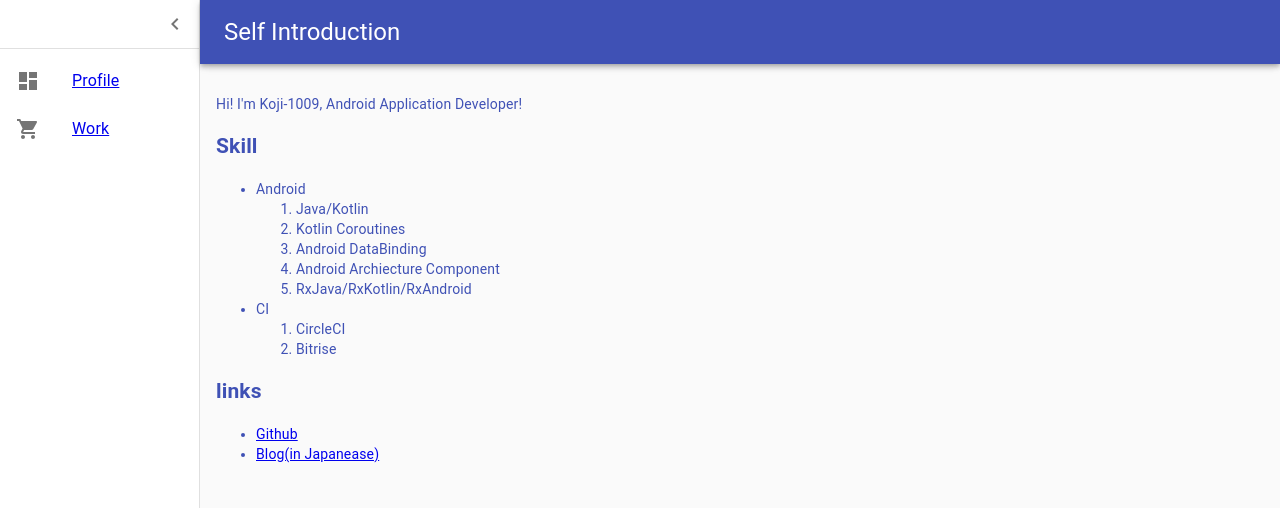
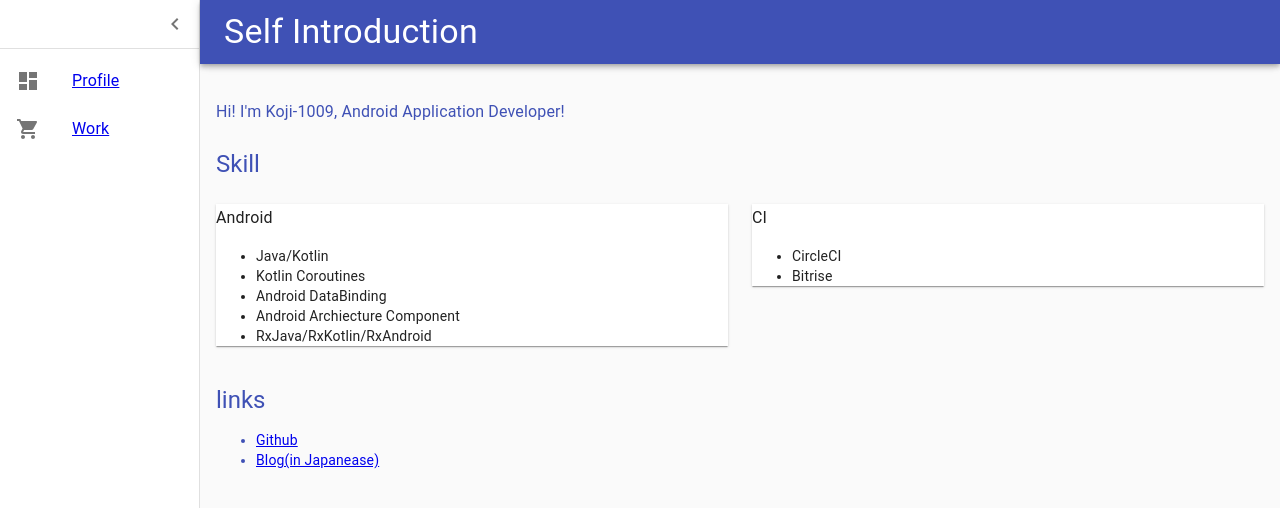
Before and after one commit to koji-1009/self-introduction, a React (Create React App) app in the folder app/: page / in a window 1280 px wide. Shown: the top 508 px of the page. Built offline with nearby package versions, Linux system fonts and the light colour scheme.

Commit message:
Markup by Material-UI components

```diff
--- a/app/src/App.tsx
+++ b/app/src/App.tsx
@@ -137,7 +137,7 @@ class App extends React.Component<Props> {
               </IconButton>
               <Typography
                 component="h1"
-                variant="h5"
+                variant="h4"
                 color="inherit"
                 noWrap
                 className={classes.title}
--- a/app/src/components/ProfileComponent.tsx
+++ b/app/src/components/ProfileComponent.tsx
@@ -3,6 +3,7 @@ import React from "react";
 import { Theme } from "@material-ui/core/styles/createMuiTheme";
 import withStyles, { WithStyles, StyleRules } from "@material-ui/core/styles/withStyles";
 import createStyles from "@material-ui/core/styles/createStyles";
+import { Box, Grid, Paper, Typography } from "@material-ui/core";
 
 const styles = (theme: Theme): StyleRules => createStyles({
 });
@@ -12,33 +13,47 @@ interface Props extends WithStyles<typeof styles> {
 
 class ProfileComponent extends React.Component<Props> {
 
-    render() {
-        return <div>
-            <p>Hi! I'm Koji-1009, Android Application Developer!</p>
+    public render() {
+        return <Box component="span" m={1} >
+            <Grid container spacing={3}>
+                <Grid item xs={12}>
+                    <Typography variant="body1">Hi! I'm Koji-1009, Android Application Developer!</Typography>
+                </Grid>
 
-            <h2>Skill</h2>
+                <Grid item xs={12}>
+                    <Typography component="h2" variant="h5">Skill</Typography>
+                </Grid>
+                <Grid item xs={6}>
+                    <Paper square={true}>
+                        <Typography variant="subtitle1">Android</Typography>
                         <ul>
-                <li>Android</li>
-                <ol>
                             <li>Java/Kotlin</li>
                             <li>Kotlin Coroutines</li>
                             <li>Android DataBinding</li>
                             <li>Android Archiecture Component</li>
                             <li>RxJava/RxKotlin/RxAndroid</li>
-                </ol>
-                <li>CI</li>
-                <ol>
+                        </ul>
+                    </Paper>
+                </Grid>
+                <Grid item xs={6}>
+                    <Paper square={true}>
+                        <Typography variant="subtitle1">CI</Typography>
+                        <ul>
                             <li>CircleCI</li>
                             <li>Bitrise</li>
-                </ol>
                         </ul>
+                    </Paper>
+                </Grid>
 
-            <h2>links</h2>
+                <Grid item xs={12}>
+                    <Typography component="h2" variant="h5">links</Typography>
                     <ul>
                         <li><a href="https://github.com/koji-1009" target="_blank" rel="noopener noreferrer">Github</a></li>
                         <li><a href="https://dr1009.hatenablog.com/" target="_blank" rel="noopener noreferrer">Blog(in Japanease)</a></li>
                     </ul>
-        </div>
+                </Grid>
+            </Grid>
+        </ Box>
     }
 }
 
--- a/app/src/components/WorksComponent.tsx
+++ b/app/src/components/WorksComponent.tsx
@@ -3,6 +3,7 @@ import React from "react";
 import { Theme } from "@material-ui/core/styles/createMuiTheme";
 import withStyles, { WithStyles, StyleRules } from "@material-ui/core/styles/withStyles";
 import createStyles from "@material-ui/core/styles/createStyles";
+import { Box } from "@material-ui/core";
 
 const styles = (theme: Theme): StyleRules => createStyles({
 });
@@ -13,9 +14,8 @@ interface Props extends WithStyles<typeof styles> {
 class WorkComponent extends React.Component<Props> {
 
     public render() {
-        const { classes } = this.props;
         return (
-            <div className={classes.root}>
+            <Box component="span">
                 <ul>
                     <li>Play Stored Application <a href="https://play.google.com/store/apps/developer?id=Koji+Wakamiya&hl=ja" target="_blank" rel="noopener noreferrer">Store</a>
                         <ul>
@@ -35,7 +35,7 @@ class WorkComponent extends React.Component<Props> {
                         </ul>
                     </li>
                 </ul>
-            </div>
+            </Box>
         );
     }
 }
```
Lines whose indentation alone changed are shown as unchanged.
